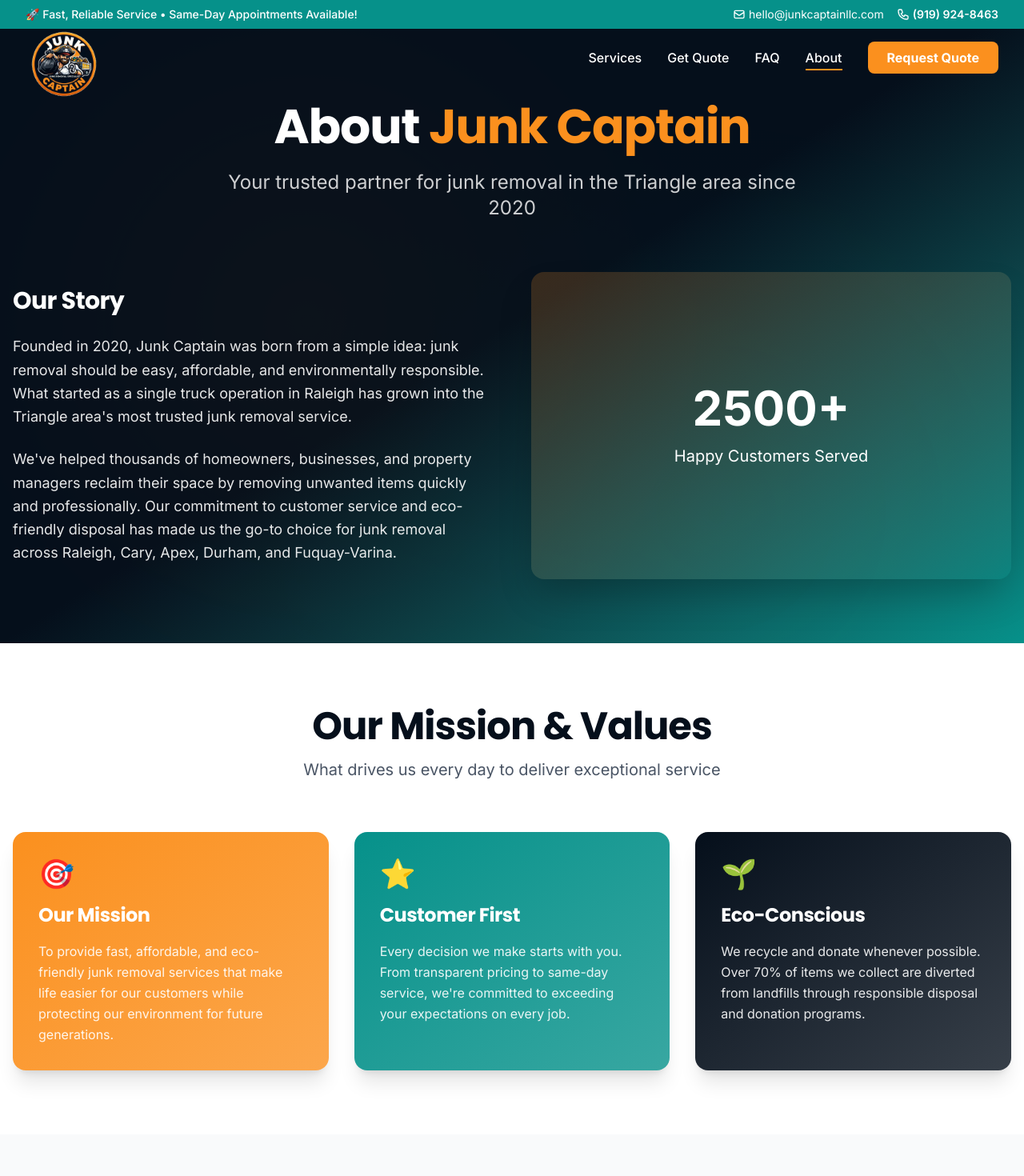
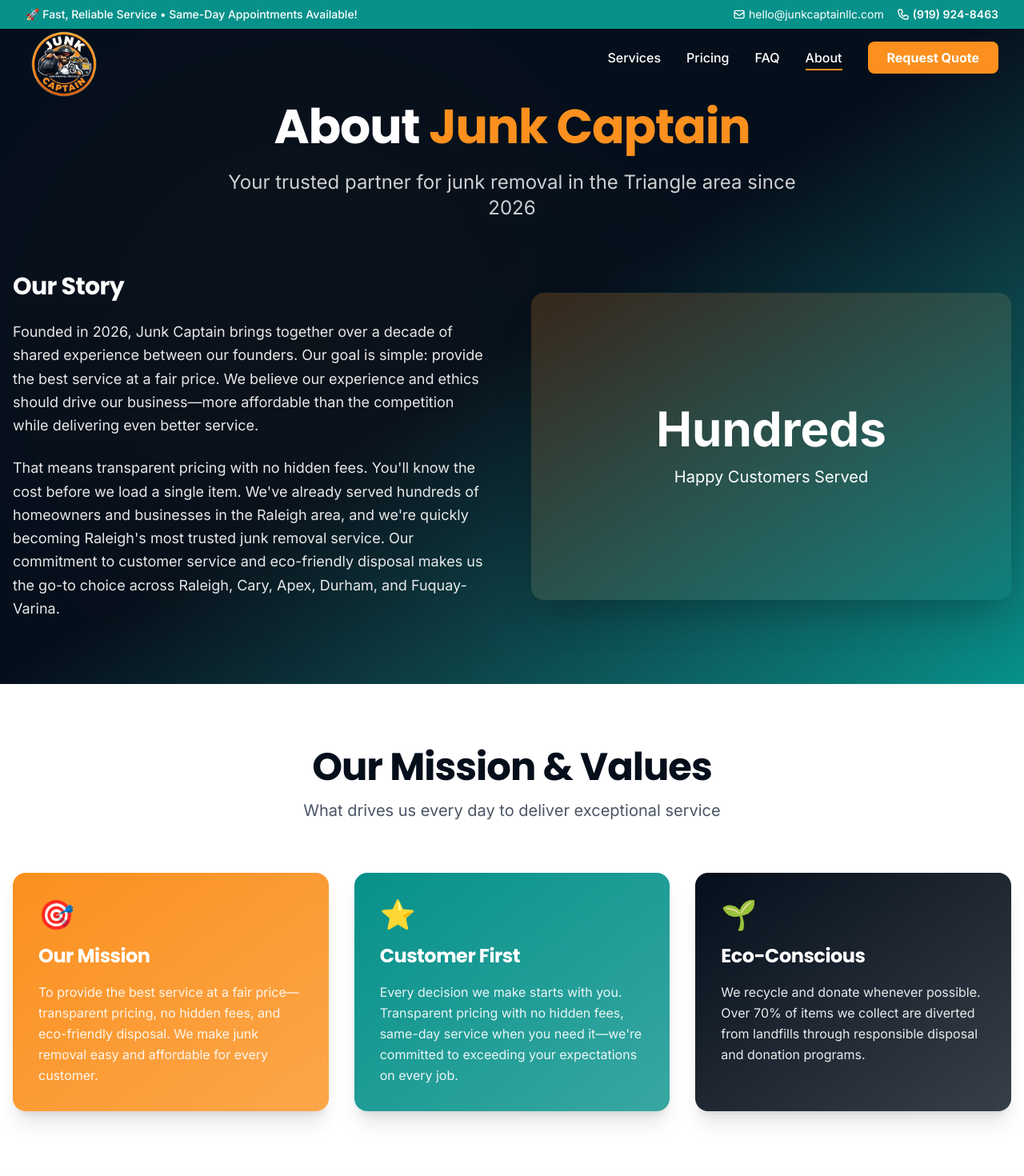
Before and after one commit to rthompsontouch/junkcaptainllc_frontend, a Next.js app: page /about in a window 1280 px wide. Shown: the top 1470 px of the page at 80% size. Built offline with nearby package versions, Linux system fonts and the light colour scheme.

Commit message:
fixed some content and some broken links

```diff
--- a/src/app/about/page.tsx
+++ b/src/app/about/page.tsx
@@ -3,7 +3,7 @@
 
 export const metadata: Metadata = {
   title: "About Us",
-  description: "Learn about Junk Captain LLC, the Triangle area's trusted junk removal service since 2020. We've helped thousands of customers with fast, eco-friendly junk removal in Raleigh, Cary, Apex, Durham, and Fuquay Varina.",
+  description: "Learn about Junk Captain LLC, the Triangle area's trusted junk removal service since 2026. Over a decade of combined experience. Fair, transparent pricing with no hidden fees. Raleigh, Cary, Apex, Durham, and Fuquay Varina.",
   keywords: [
     "about junk captain",
     "junk removal company Raleigh",
@@ -14,7 +14,7 @@
   ],
   openGraph: {
     title: "About Junk Captain LLC | Professional Junk Removal in Triangle NC",
-    description: "Trusted junk removal service serving the Triangle area since 2020. Licensed, insured, and eco-friendly. Call (919) 924-8463!",
+    description: "Trusted junk removal service serving the Triangle area since 2026. Transparent pricing, no hidden fees. Licensed, insured, and eco-friendly. Call (919) 924-8463!",
     type: "website",
   },
 };
@@ -35,7 +35,7 @@
               About <span className="text-orange">Junk Captain</span>
             </h1>
             <p className="text-xl md:text-2xl text-white/80 max-w-3xl mx-auto">
-              Your trusted partner for junk removal in the Triangle area since 2020
+              Your trusted partner for junk removal in the Triangle area since 2026
             </p>
           </div>
 
@@ -43,14 +43,16 @@
             <div className="space-y-6 text-white">
               <h2 className="text-3xl font-bold">Our Story</h2>
               <p className="text-lg text-white/90 leading-relaxed">
-                Founded in 2020, Junk Captain was born from a simple idea: junk removal should be easy,
-                affordable, and environmentally responsible. What started as a single truck operation in
-                Raleigh has grown into the Triangle area&apos;s most trusted junk removal service.
+                Founded in 2026, Junk Captain brings together over a decade of shared experience between
+                our founders. Our goal is simple: provide the best service at a fair price. We believe our
+                experience and ethics should drive our business—more affordable than the competition while
+                delivering even better service.
               </p>
               <p className="text-lg text-white/90 leading-relaxed">
-                We&apos;ve helped thousands of homeowners, businesses, and property managers reclaim their
-                space by removing unwanted items quickly and professionally. Our commitment to customer
-                service and eco-friendly disposal has made us the go-to choice for junk removal across
+                That means transparent pricing with no hidden fees. You&apos;ll know the cost before we load
+                a single item. We&apos;ve already served hundreds of homeowners and businesses in the Raleigh
+                area, and we&apos;re quickly becoming Raleigh&apos;s most trusted junk removal service. Our
+                commitment to customer service and eco-friendly disposal makes us the go-to choice across
                 Raleigh, Cary, Apex, Durham, and Fuquay-Varina.
               </p>
             </div>
@@ -59,8 +61,8 @@
               <div className="absolute inset-0 bg-gradient-to-br from-orange/20 to-teal/20"></div>
               <div className="absolute inset-0 flex items-center justify-center">
                 <div className="text-center text-white">
-                  <div className="text-6xl font-bold mb-4">2500+</div>
-                  <div className="text-xl">Happy Customers Served</div>
+                <div className="text-6xl font-bold mb-4">Hundreds</div>
+                <div className="text-xl">Happy Customers Served</div>
                 </div>
               </div>
             </div>
@@ -86,8 +88,8 @@
               <div className="text-4xl mb-4">🎯</div>
               <h3 className="text-2xl font-bold mb-4">Our Mission</h3>
               <p className="text-white/90 leading-relaxed">
-                To provide fast, affordable, and eco-friendly junk removal services that make life
-                easier for our customers while protecting our environment for future generations.
+                To provide the best service at a fair price—transparent pricing, no hidden fees, and
+                eco-friendly disposal. We make junk removal easy and affordable for every customer.
               </p>
             </div>
 
@@ -96,8 +98,8 @@
               <div className="text-4xl mb-4">⭐</div>
               <h3 className="text-2xl font-bold mb-4">Customer First</h3>
               <p className="text-white/90 leading-relaxed">
-                Every decision we make starts with you. From transparent pricing to same-day service,
-                we&apos;re committed to exceeding your expectations on every job.
+                Every decision we make starts with you. Transparent pricing with no hidden fees,
+                same-day service when you need it—we&apos;re committed to exceeding your expectations on every job.
               </p>
             </div>
 
@@ -154,9 +156,9 @@
                 description: "Simple online booking or call us directly. We make scheduling your junk removal effortless."
               },
               {
-                icon: "🏆",
-                title: "5-Star Rated",
-                description: "Hundreds of 5-star reviews from satisfied customers across the Triangle area."
+                icon: "📋",
+                title: "Transparent Pricing",
+                description: "No hidden fees. You get a clear quote before we start—no surprises, no add-ons at the end."
               },
               {
                 icon: "🏠",
@@ -220,7 +222,7 @@
                   📞 Call (919) 924-8463
                 </Link>
                 <Link
-                  href="/#contact"
+                  href="/#home"
                   className="bg-navy hover:bg-navy/90 text-white font-bold py-4 px-8 rounded-lg transition-colors duration-200 shadow-lg hover:shadow-xl"
                 >
                   Request Free Quote
@@ -291,11 +293,11 @@
             Ready to Reclaim Your Space?
           </h2>
           <p className="text-xl text-gray-600 mb-8">
-            Join thousands of satisfied customers who trust Junk Captain for fast, affordable, and eco-friendly junk removal.
+            Join hundreds of satisfied customers who trust Junk Captain for fast, affordable, and eco-friendly junk removal.
           </p>
           <div className="flex flex-col sm:flex-row gap-4 justify-center items-center">
             <Link
-              href="/#contact"
+              href="/#home"
               className="bg-orange hover:bg-orange/90 text-white font-bold py-4 px-10 rounded-lg transition-colors duration-200 shadow-lg hover:shadow-xl text-lg"
             >
               Get Free Quote
--- a/src/components/FAQ.tsx
+++ b/src/components/FAQ.tsx
@@ -136,7 +136,7 @@
               Call Us Now
             </a>
             <a
-              href="#contact"
+              href="#home"
               className="bg-navy hover:bg-navy/90 text-white font-bold py-3 px-8 rounded-lg transition-colors inline-flex items-center justify-center gap-2"
             >
               <svg className="w-5 h-5" fill="none" stroke="currentColor" viewBox="0 0 24 24">
--- a/src/components/Footer.tsx
+++ b/src/components/Footer.tsx
@@ -42,7 +42,7 @@
               </li>
               <li>
                 <Link href="#quote" className="text-gray-300 hover:text-orange transition-colors">
-                  Get Quote
+                  Pricing
                 </Link>
               </li>
               <li>
--- a/src/components/Navbar.tsx
+++ b/src/components/Navbar.tsx
@@ -46,7 +46,7 @@
 
   const navLinks = [
     { name: "Services", href: "#services" },
-    { name: "Get Quote", href: "#quote" },
+    { name: "Pricing", href: "#quote" },
     { name: "FAQ", href: "#faq" },
     { name: "About", href: "/about" },
   ];
@@ -158,7 +158,7 @@
               );
             })}
             <Link
-              href="#contact"
+              href="#home"
               className="bg-orange hover:bg-orange/90 text-white font-bold py-2 px-6 rounded-lg transition-colors duration-200"
             >
               Request Quote
@@ -224,7 +224,7 @@
               );
             })}
             <Link
-              href="#contact"
+              href="#home"
               onClick={() => setMobileMenuOpen(false)}
               className="block mx-3 my-2 bg-orange hover:bg-orange/90 text-white font-bold py-2 px-6 rounded-lg transition-colors duration-200 text-center"
             >
--- a/src/components/Pricing.tsx
+++ b/src/components/Pricing.tsx
@@ -133,7 +133,7 @@
             </p>
           </a>
           <a
-            href="#contact"
+            href="#home"
             className="bg-white/10 backdrop-blur-sm rounded-xl p-6 text-center hover:bg-white/20 transition-all duration-300 hover:scale-105 cursor-pointer"
           >
             <div className="text-4xl mb-3">👀</div>
@@ -143,7 +143,7 @@
             </p>
           </a>
           <a
-            href="#contact"
+            href="#home"
             className="bg-white/10 backdrop-blur-sm rounded-xl p-6 text-center hover:bg-white/20 transition-all duration-300 hover:scale-105 cursor-pointer"
           >
             <div className="text-4xl mb-3">✅</div>
@@ -186,7 +186,7 @@
         {/* CTA Button */}
         <div className="text-center mt-12">
           <a
-            href="#contact"
+            href="#home"
             className="inline-block bg-orange hover:bg-orange/90 text-white font-bold py-4 px-12 rounded-lg text-lg transition-colors shadow-2xl hover:shadow-orange/50"
           >
             Get Your Free Estimate Now
--- a/src/components/Services.tsx
+++ b/src/components/Services.tsx
@@ -57,7 +57,7 @@
                 Don&apos;t see what you&apos;re looking for? We handle almost anything!
               </p>
               <a
-                href="#contact"
+                href="#home"
                 className="inline-block bg-orange hover:bg-orange/90 text-white font-bold py-4 px-8 rounded-lg text-lg transition-colors shadow-lg hover:shadow-xl"
               >
                 Get Your Free Quote
--- a/src/components/StructuredData.tsx
+++ b/src/components/StructuredData.tsx
@@ -162,13 +162,6 @@
           }
         }
       ]
-    },
-    "aggregateRating": {
-      "@type": "AggregateRating",
-      "ratingValue": "4.9",
-      "reviewCount": "250",
-      "bestRating": "5",
-      "worstRating": "1"
     }
   };
 
```
Also changed, not shown: src/components/QuoteCTA.tsx (+4 -4 lines).
